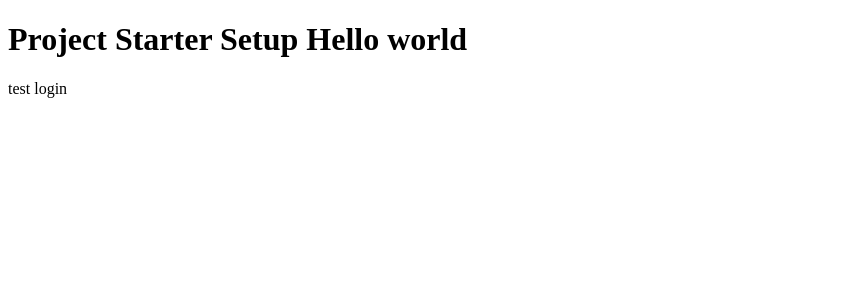
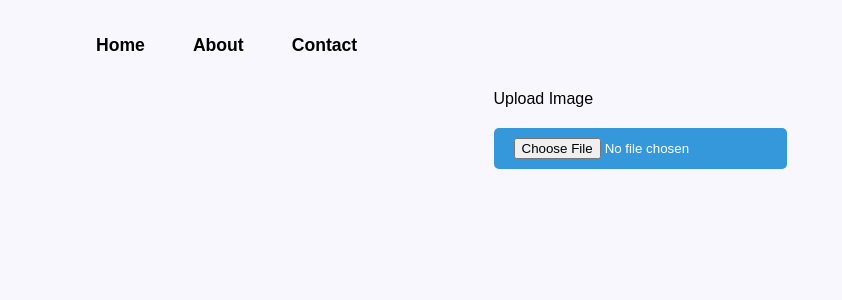
Before and after one commit to FYP-CSIT2023/poultry_disease_detection, a React (Vite) app in the folder frontend/: page / in a window 1280 px wide. Shown: the top 300 px of the page, without its empty margins (0-842 px from the left). Built offline with nearby package versions, Linux system fonts and the light colour scheme.

Commit message:
upto detect images

```diff
--- a/frontend/src/App.css
+++ b/frontend/src/App.css
@@ -0,0 +1,42 @@
+* {
+    margin: 0;
+    padding: 0;
+    box-sizing: border-box;
+    font-family: "Reem Kufi", sans-serif !important;
+  }
+  .App {
+    min-height: 100vh;
+    width: 85vw;
+    max-width: 1900px;
+    margin: 0rem auto;
+  }
+  body {
+    max-width: 100%;
+    overflow-x: hidden;
+  }
+
+  body {
+    background-color: #f8f7fd;
+  }
+
+  nav {
+    display: flex;
+    align-items: center;
+    justify-content: space-between;
+    min-height: 90px;
+  }
+  .navbar-links-container a {
+    margin-right: 3rem;
+    text-decoration: none;
+    color: black;
+    font-size: 1.1rem;
+    font-weight: 600;
+  }
+
+  .navbar-menu-container svg {
+    font-size: 1.5rem;
+    cursor: pointer;
+  }
+    .App {
+      max-width: 95vw;
+    }
--- a/frontend/src/App.jsx
+++ b/frontend/src/App.jsx
@@ -1,14 +1,10 @@
-import './App.css'
-
+import "./App.css";
+import Home from "./components/Home";
 function App() {
-
   return (
-    <>
-      <h1>Project Starter Setup Hello world</h1>
-      <p>test login</p>
-    </>
-
-  )
+    <div className="App">
+      <Home />
+    </div>
+  );
 }
-
-export default App
+export default App;
--- /dev/null
+++ b/frontend/src/components/Home.jsx
@@ -0,0 +1,18 @@
+import React from "react";
+import Navbar from "./Navbar";
+import UploadButton from "./upload";
+const Home = () => {
+
+  const handleUpload = (file) => {
+    console.log('Uploading file:', file);}
+
+  return (
+    <div className="home-container">
+      <Navbar />
+      <UploadButton buttonText="Upload Image" onUpload={handleUpload} />
+    </div>
+
+  );
+};
+
+export default Home;
--- /dev/null
+++ b/frontend/src/components/Navbar.jsx
@@ -0,0 +1,16 @@
+
+import React, { useState } from "react";
+
+const Navbar = () => {
+  return (
+    <nav>
+      <div className="navbar-links-container">
+        <a href="">Home</a>
+        <a href="">About</a>
+        <a href="">Contact</a>
+      </div>
+    </nav>
+  );
+};
+
+export default Navbar;
--- /dev/null
+++ b/frontend/src/components/upload.jsx
@@ -0,0 +1,97 @@
+import React, { useState } from 'react';
+
+const UploadButton = ({ buttonText, icon, onUpload }) => {
+  const [uploadedImage, setUploadedImage] = useState(null);
+
+  const handleFileChange = (e) => {
+    const file = e.target.files[0];
+
+    if (file) {
+      if (file.type.startsWith('image/')) {
+        setUploadedImage(URL.createObjectURL(file));
+        onUpload(file);
+      } else {
+        alert('Please choose a valid image file.');
+      }
+    }
+  };
+
+  const handleButtonClick = () => {
+    // Add your logic for the button click action here
+    console.log('Button Clicked!');
+  };
+
+  const styles = {
+      UploadButtonContainer : {
+        display: 'flex',
+        alignItems: 'center',
+        justifyContent: 'center',
+        flexDirection:'column',
+        height: '50%',
+        },
+
+      label: {
+        cursor: 'pointer',
+        backgroundColor: '#3498db',
+        color: '#fff',
+        padding: '10px 20px',
+        borderRadius: '5px',
+        display: 'flex',
+        flexDirection: 'column',
+        alignItems: 'center'
+      },
+
+      labelImg: {
+        maxWidth: '50px',
+        marginBottom: '10px',
+      },
+
+      uploadedImageContainer: {
+        display :'flex',
+        alignItems: 'center',
+        justifyContent: 'center',
+        marginTop: '20px',
+        textAlign: 'center',
+      },
+
+      uploadedImage: {
+        maxWidth: '150px',
+        borderRadius: '5px',
+        boxShadow: '0 0 10px rgba(0, 0, 0, 0.1)',
+      },
+
+      uploadedImageLabel:{
+        marginBottom: '20px',
+      }
+    };
+
+  return (
+    <div style={styles.UploadButtonContainer}>
+      <div>
+        <label>
+          <p style={styles.uploadedImageLabel}>{buttonText} </p>
+        </label>
+        <input
+          type="file"
+          style={styles.label}
+          onChange={handleFileChange}
+        />
+      </div>
+
+      <div style={styles.uploadedImageContainer}>
+        {uploadedImage && (
+          <div >
+            <div>
+              <p style={styles.uploadedImageLabel}>Uploaded Image :</p>
+            <img src={uploadedImage} alt="Uploaded" style={styles.uploadedImage} /> </div>
+            <div> <button onClick={handleButtonClick}>Detect </button> </div>
+
+
+          </div>
+        )}
+      </div>
+    </div>
+  );
+};
+
+export default UploadButton;
```
Also changed, not shown: frontend/src/components/About.jsx (added, +14 -0 lines), frontend/src/components/Contact.jsx (added, +14 -0 lines), frontend/src/assets/Chicken1.jpg (added), frontend/src/assets/Chicken2.png (added).
